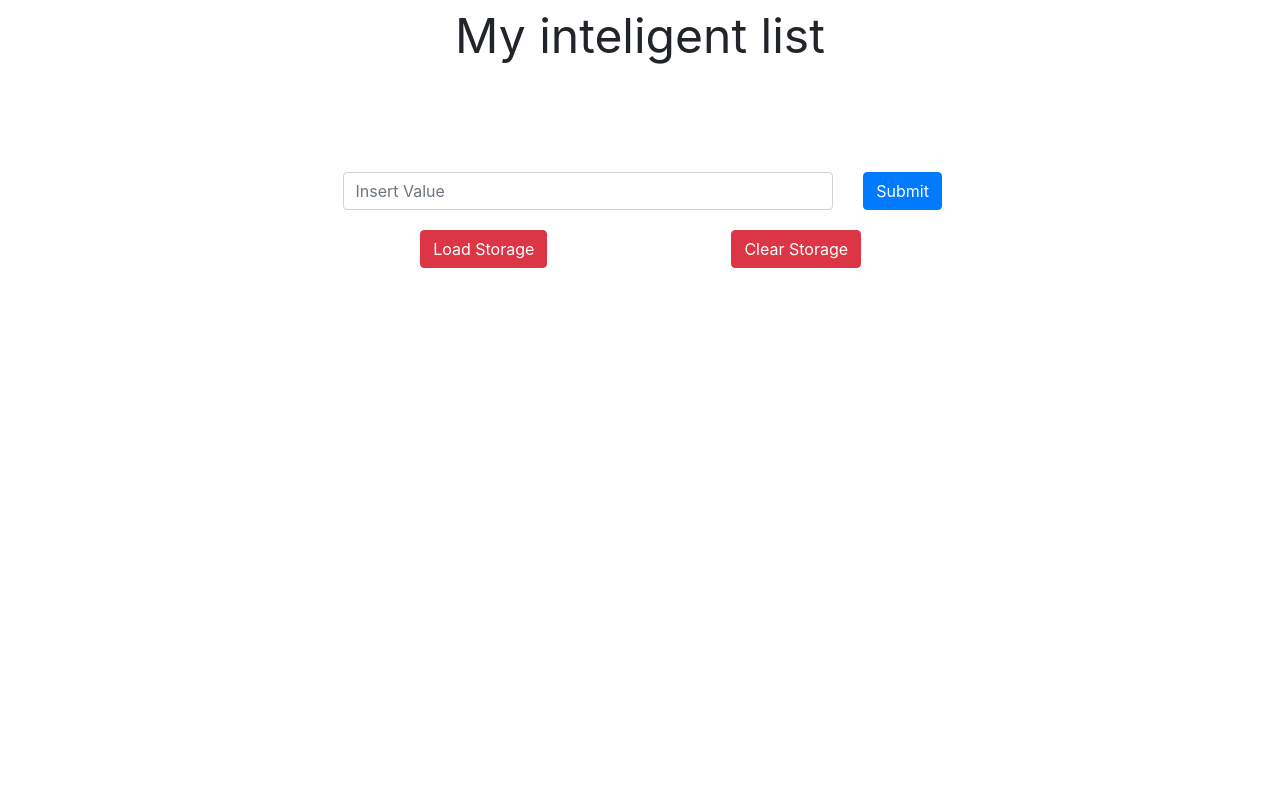
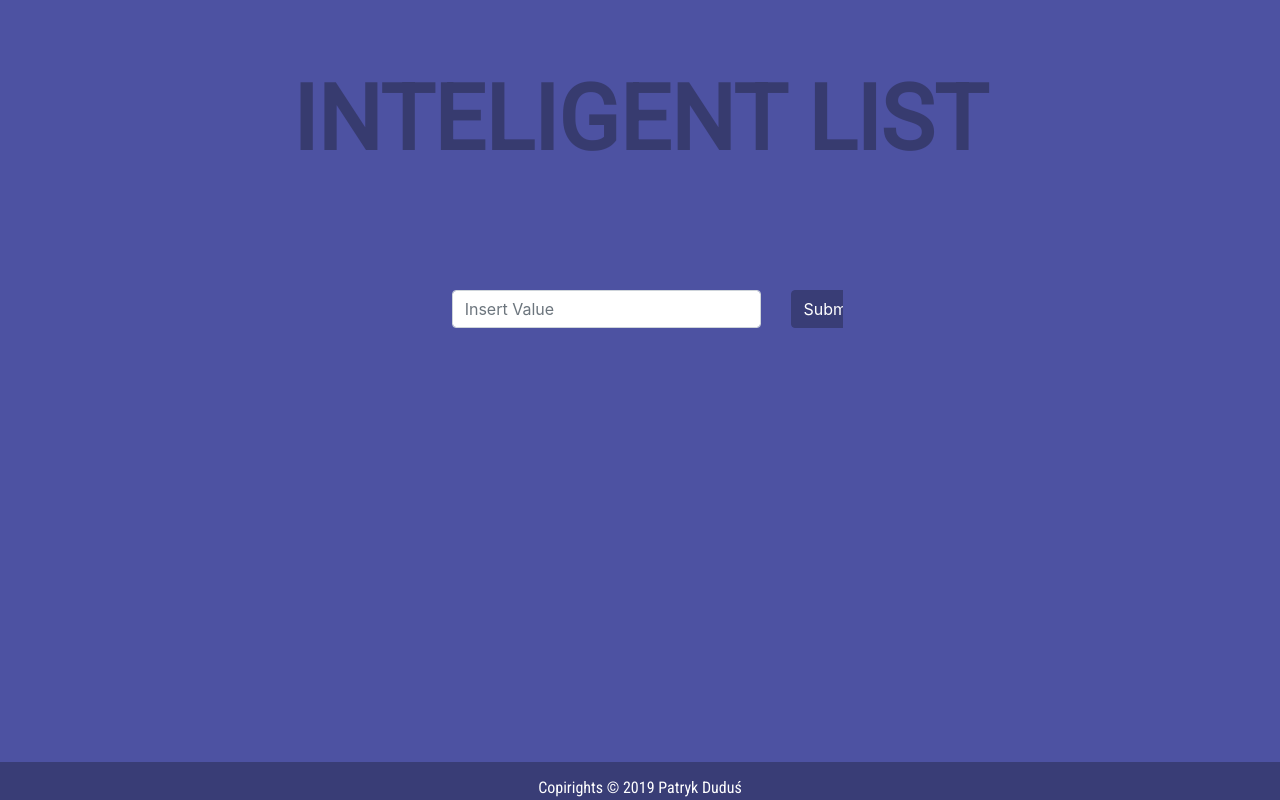
Before and after one commit to mrdudusiowski/Angular-Todo-List, an Angular app: page / in a window 1280 px wide. Built offline with nearby package versions, Linux system fonts and the light colour scheme.

Commit message:
End of Program

```diff
--- a/src/app/app.component.css
+++ b/src/app/app.component.css
@@ -1,7 +1,17 @@
 .title-of-program{
+    font-family: 'Roboto', sans-serif;
+    font-size: 90px;
+    margin-top: 4%;
+    margin-bottom: 4%;
     text-align: center;
-    font-size: 3em;
-    margin-bottom: 50px;
+    color: #24263e82;
+    font-weight: bold;
+    text-transform: uppercase;
+}
+
+.list-group-item.active, .btn-primary {
+background-color: #393d76 !important;
+border-color: #393d76 !important;
 }
 
 .list-block{
--- a/src/app/app.component.html
+++ b/src/app/app.component.html
@@ -1,11 +1,11 @@
 
 <div class="row justify-content-md-center">
-  <div class="title-of-program col-md-6 col-lg-6">
-   My {{title}}
+  <div class="title-of-program">
+   {{title}}
   </div>
 </div>
 <div class="row justify-content-md-center">
-  <div class="col-sm-12 col-md-6 col-lg-6">
+  <div class="col-sm-12 col-md-6 col-lg-4">
       <div class="list-block">
             <ul class="list-group" *ngFor="let value of values; index as i; trackBy: trackByFunction" id="to-do-ul-list" >
                 <li class="li-value list-group-item active">
@@ -22,11 +22,11 @@
             <button class="btn btn-primary" id="add-button" (click)="AddToList()">Submit</button>
           </div>
       </div>
-      <div class="block-float-left col-sm-6 col-md-6 col-lg-6">
+      <!-- <div class="block-float-left col-sm-6 col-md-6 col-lg-6">
           <button class="btn btn-danger" (click)="LoadStorage()">Load Storage</button>
       </div>
       <div class="block-float-left col-sm-6 col-md-6 col-lg-6">
           <button class="btn btn-danger" (click)="ClearStorage()">Clear Storage</button>
-      </div>
+      </div> -->
   </div>
 </div>
--- a/src/index.html
+++ b/src/index.html
@@ -2,7 +2,7 @@
 <html lang="en">
 <head>
   <meta charset="utf-8">
-  <title>InteligentList</title>
+  <title>Inteligent List</title>
   <base href="/">
   <meta name="viewport" content="width=device-width, initial-scale=1">
   <link rel="icon" type="image/x-icon" href="favicon.ico">
@@ -10,8 +10,14 @@
   <script src="https://code.jquery.com/jquery-3.4.1.slim.min.js" integrity="sha384-J6qa4849blE2+poT4WnyKhv5vZF5SrPo0iEjwBvKU7imGFAV0wwj1yYfoRSJoZ+n" crossorigin="anonymous"></script>
 <script src="https://cdn.jsdelivr.net/npm/popper.js@1.16.0/dist/umd/popper.min.js" integrity="sha384-Q6E9RHvbIyZFJoft+2mJbHaEWldlvI9IOYy5n3zV9zzTtmI3UksdQRVvoxMfooAo" crossorigin="anonymous"></script>
 <script src="https://stackpath.bootstrapcdn.com/bootstrap/4.4.1/js/bootstrap.min.js" integrity="sha384-wfSDF2E50Y2D1uUdj0O3uMBJnjuUD4Ih7YwaYd1iqfktj0Uod8GCExl3Og8ifwB6" crossorigin="anonymous"></script>
+<link href="https://fonts.googleapis.com/css?family=Roboto&display=swap" rel="stylesheet">
+<link href="https://fonts.googleapis.com/css?family=Quantico:400i&display=swap" rel="stylesheet">
+<link href="https://fonts.googleapis.com/css?family=Roboto+Condensed&display=swap" rel="stylesheet">
 </head>
 <body>
   <app-root></app-root>
+  <footer>
+      <div class="copirights">Copirights © 2019 Patryk Duduś</div>
+  </footer>
 </body>
 </html>
--- a/src/styles.css
+++ b/src/styles.css
@@ -1,5 +1,28 @@
 /* You can add global styles to this file, and also import other style files */
-html, body {
+html{
     margin: 0;
     padding: 0;
 }
+body{
+    margin: 0;
+    padding: 0;
+    width: 100%;
+    height: 100%;
+    background-color: #4d52a2;
+}
+
+footer{
+    width: 100%;
+    background-color: #393d76;
+    display: block;
+    bottom: 0;
+    position: absolute;
+    text-align: center;
+    margin: 0 auto;
+    padding-top: 14px;
+}
+
+.copirights{
+    font-family: 'Roboto Condensed', sans-serif;
+    color: white;
+}
```
